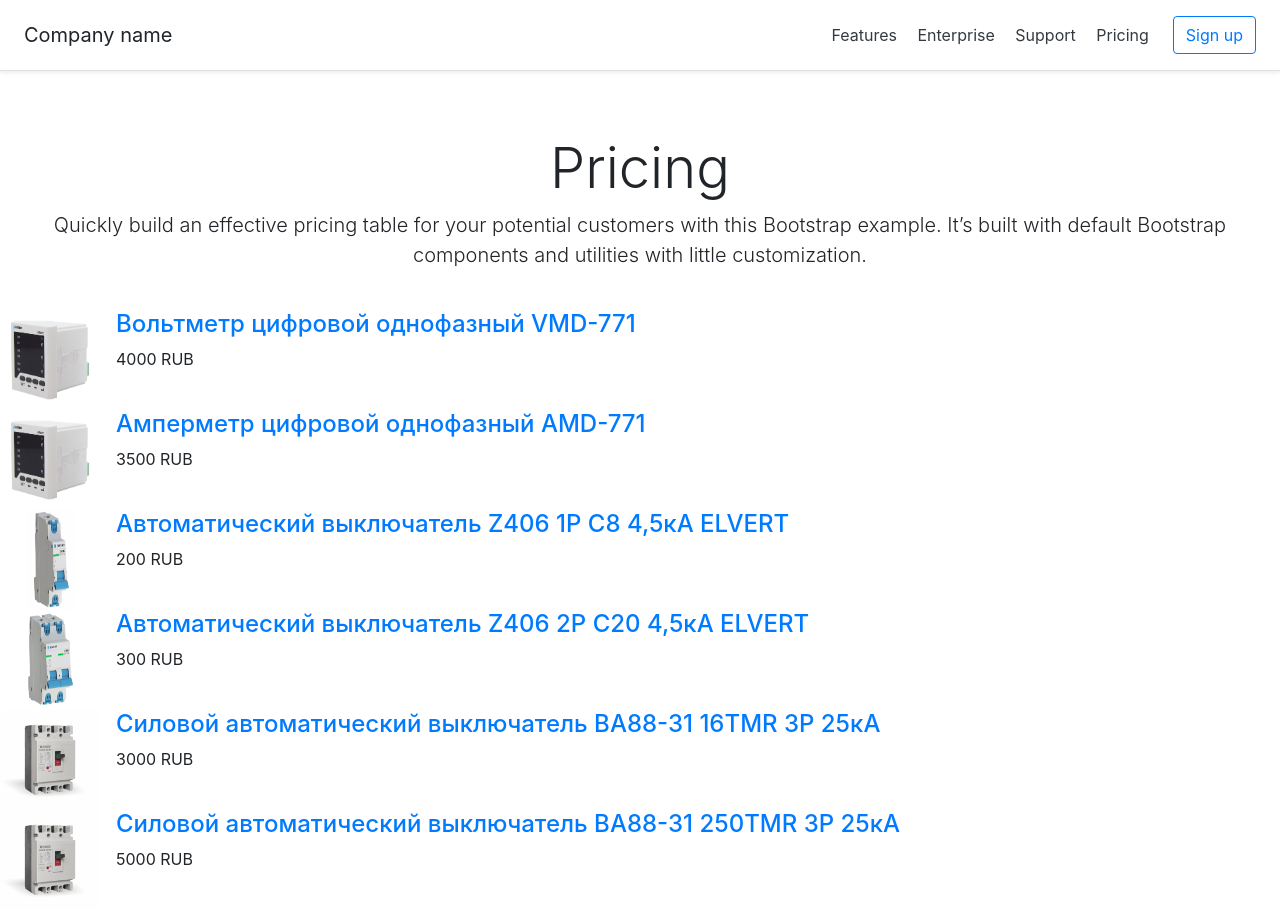
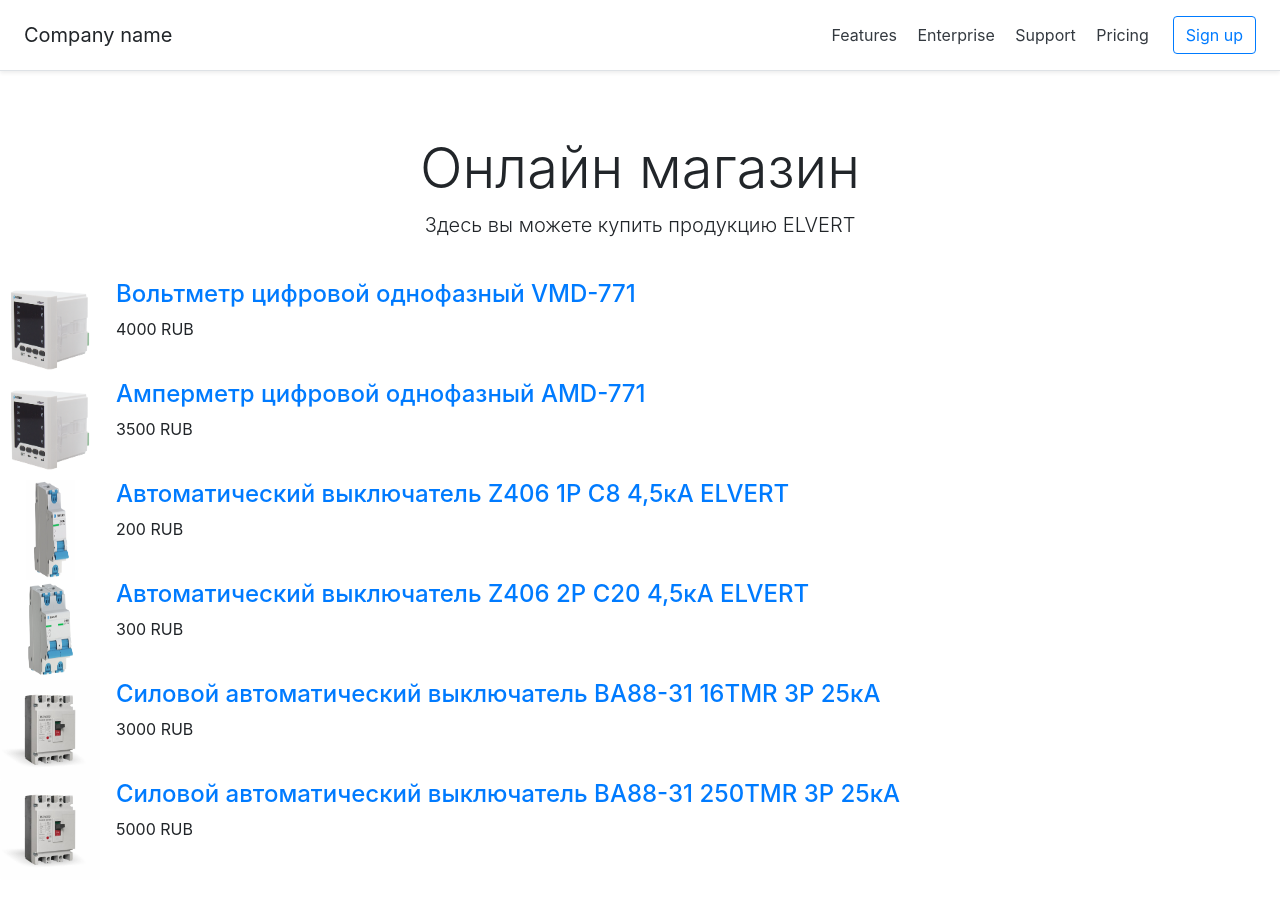
Before and after one commit to Ankotl/training-store, a Django app: page / in a window 1280 px wide. Shown: the top 909 px of the page. Run offline with Django 3.2, Linux system fonts and the light colour scheme; data comes from the database, SQL or seed files in the repository; some libraries are stand-ins or nearby versions.

Commit message:
change base.html

```diff
--- a/store/catalog/templates/base.html
+++ b/store/catalog/templates/base.html
@@ -58,8 +58,8 @@
 </div>
 
 <div class="pricing-header px-3 py-3 pt-md-5 pb-md-4 mx-auto text-center">
-  <h1 class="display-4">Pricing</h1>
-  <p class="lead">Quickly build an effective pricing table for your potential customers with this Bootstrap example. It’s built with default Bootstrap components and utilities with little customization.</p>
+  <h1 class="display-4">Онлайн магазин</h1>
+  <p class="lead">Здесь вы можете купить продукцию ELVERT </p>
 </div>
 <div>
     {% block content%}
```
